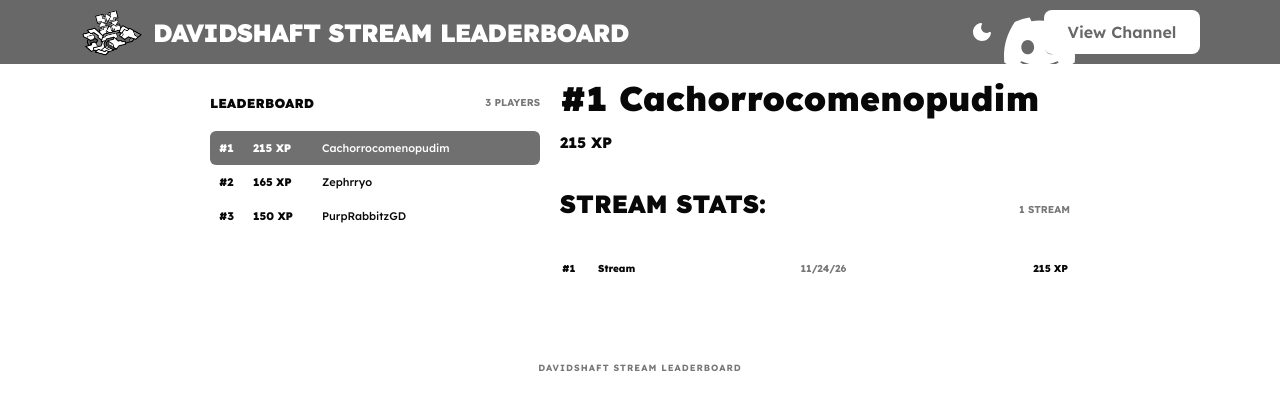
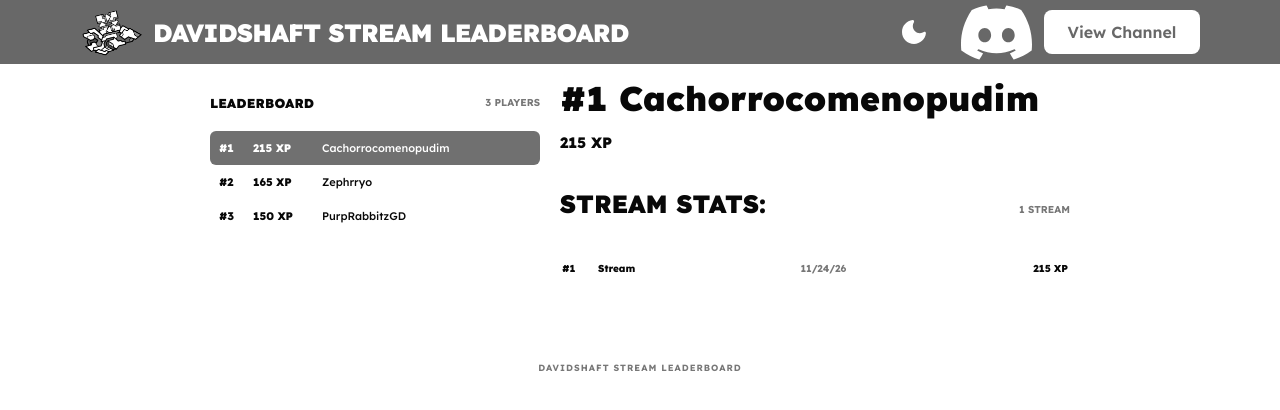
Before and after one commit to d-gdps/DavidshaftStreamLeaderboard, a plain HTML site: page index.html in a window 1280 px wide. Drawn offline with nearby package versions, Linux system fonts and the light colour scheme.

Commit message:
Refactor icon-button and channel-button styles

```diff
--- a/main.css
+++ b/main.css
@@ -84,17 +84,32 @@ body {
 }
 
 .icon-button {
-  width: 28px;
-  height: 30px;
-  display: grid;
-  place-items: center;
+  width: 71px;
+  height: 55px;
+  display: flex;
+  align-items: center;
+  justify-content: center;
+  border: 0;
+  cursor: pointer;
+  color: var(--header-text);
   background: transparent;
   border-radius: 6px;
-  font-size: 18px;
 }
 
 .icon-button:hover {
   background: rgba(255,255,255,.15);
+}
+
+.theme-icon {
+  width: 32px;
+  height: 32px;
+  object-fit: contain;
+}
+
+.discord-logo {
+  width: 71px;
+  height: 55px;
+  object-fit: contain;
 }
 
 .channel-button {
@@ -103,6 +118,7 @@ body {
   display: flex;
   align-items: center;
   justify-content: center;
+  flex-shrink: 0;
 
   border-radius: 8px;
   background: #fff;
@@ -292,8 +308,11 @@ body {
   }
 
   .channel-button {
-    padding: 6px 8px;
+    width: 156px;
+    height: 44px;
+    padding: 0;
     font-size: 11px;
+    flex-shrink: 0;
   }
 
   .page-layout {
```
Lines whose indentation alone changed are shown as unchanged.
